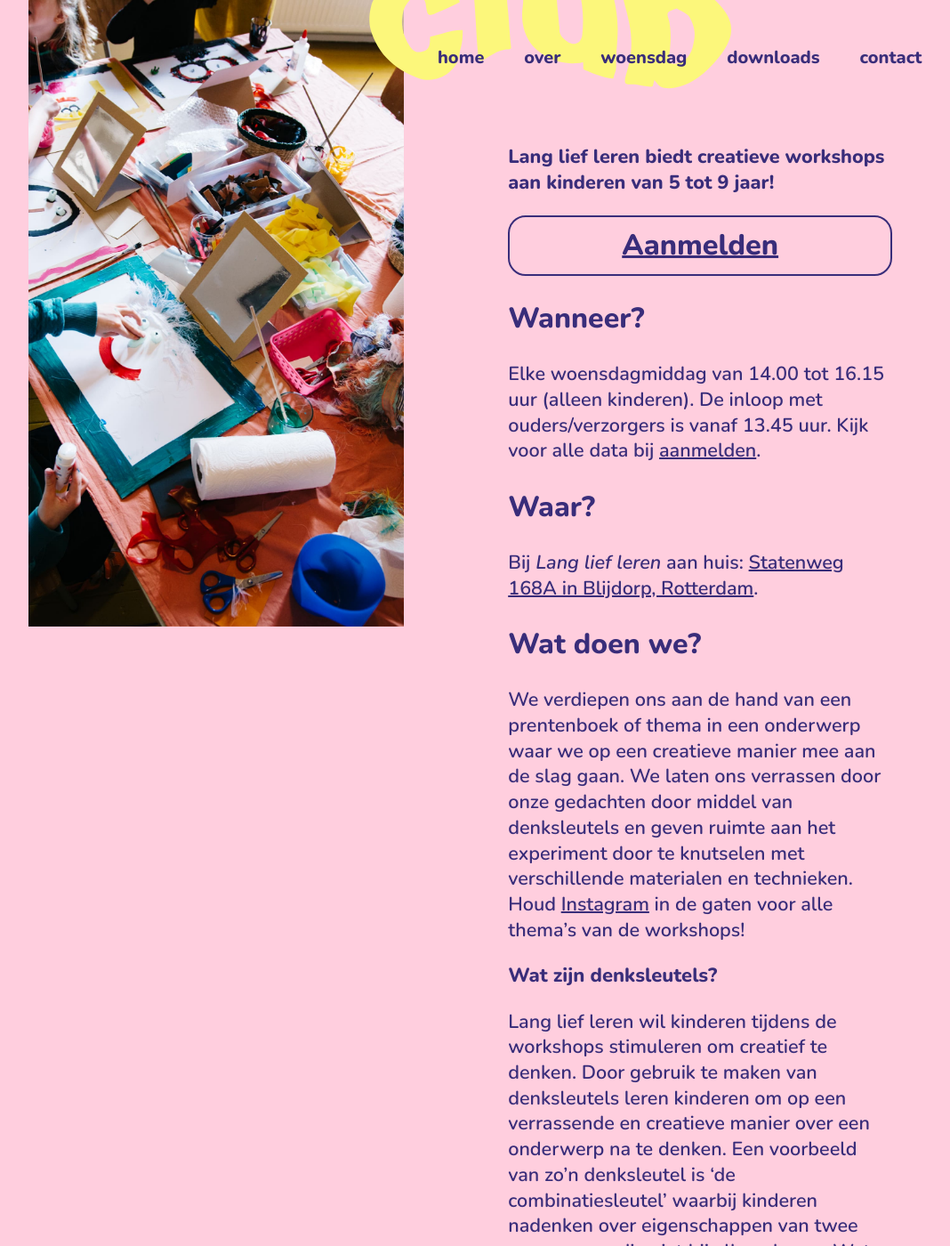
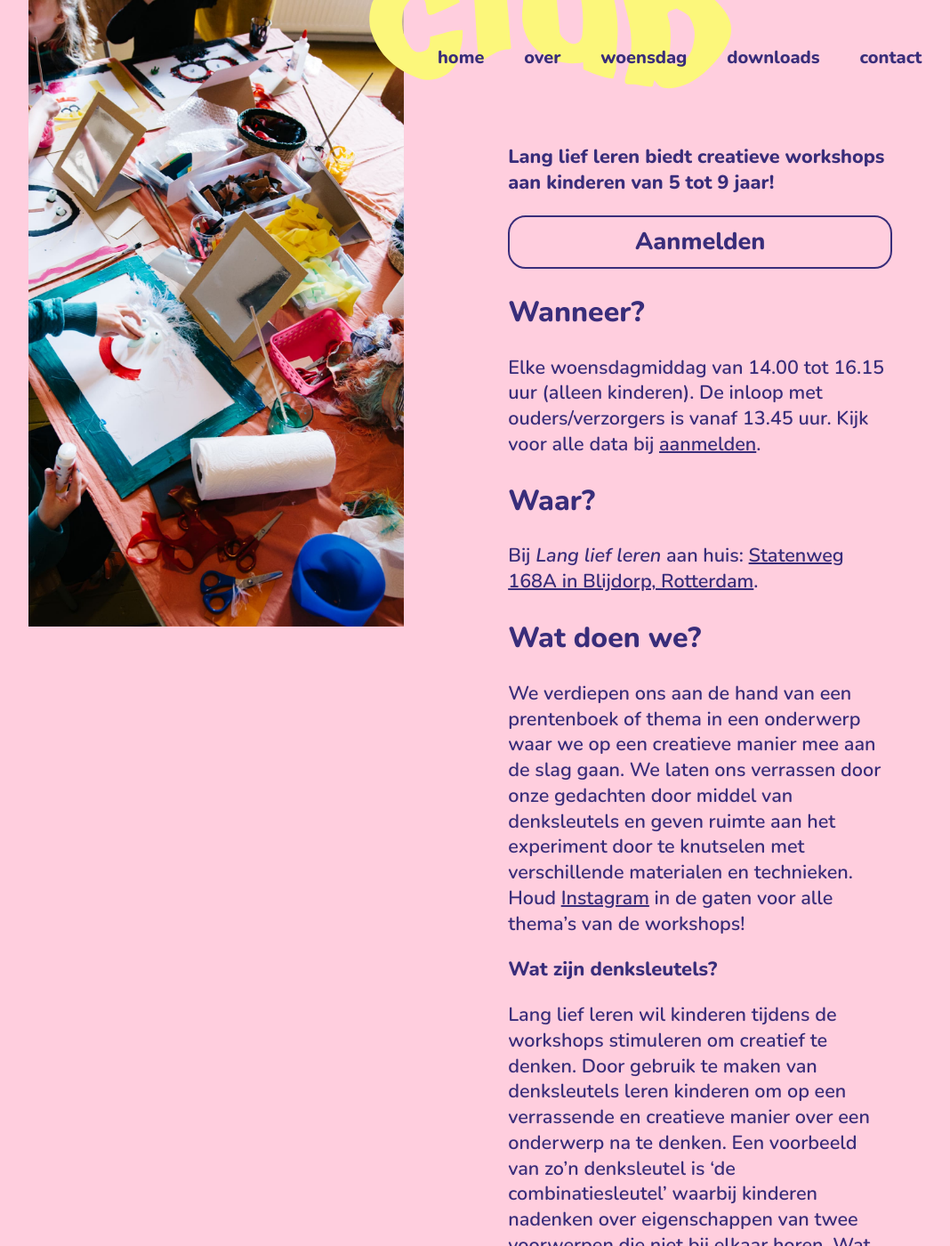
Before and after one commit to holleboom/langliefleren, a Jekyll site: the page built from woensdagmiddagclub/index.md, in a window 1280 px wide and 1400 px high, scrolled down 507 px. Shown: the whole window at 89% size, without its empty margins (64-1132 px from the left). Built offline with Jekyll 4.4.1, drawn with Linux system fonts in a browser that asks for light colours.

Commit message:
no message

```diff
--- a/css/styles.scss
+++ b/css/styles.scss
@@ -37,12 +37,10 @@ body {
 			text-align: center;
 			border: 2px solid $blueDark;
 			font-weight: $font-weight-heavy;
-			font-size: 1.5em;
+			font-size: 1.25em;
 			padding: 10px 5px;
 			border-radius: 20px;
-			&:hover {
-
-			}
+			text-decoration: none;
 		}
 
 	}
```
